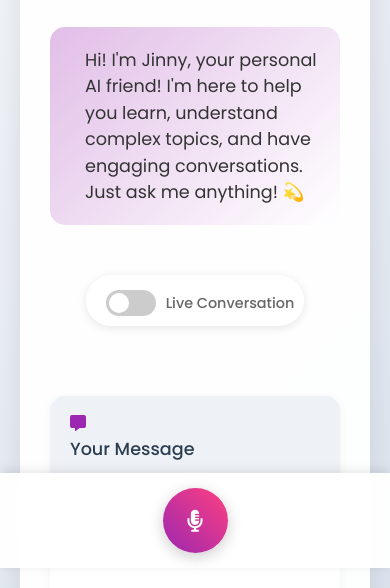
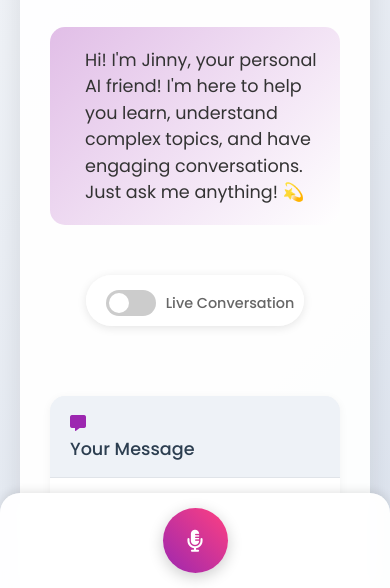
Before and after one commit to Gyana491/jinny, a website: page public/index.html in a window 390 px wide. Shown: the part 256-844 px from the top of the page. Drawn offline with nearby package versions, Linux system fonts and the light colour scheme; no server answers; some icons are missing.

Commit message:
Fixed Sticky Bottom For Mobile device

```diff
--- a/public/style.css
+++ b/public/style.css
@@ -795,7 +795,8 @@ body {
 @media (max-width: 768px) {
     .button-container {
         position: fixed;
-        bottom: 20px;
+        bottom: 0px;
+        border-radius: 20px  20px 0px 0px;
         left: 0;
         right: 0;
         background: rgba(255, 255, 255, 0.95);
```
